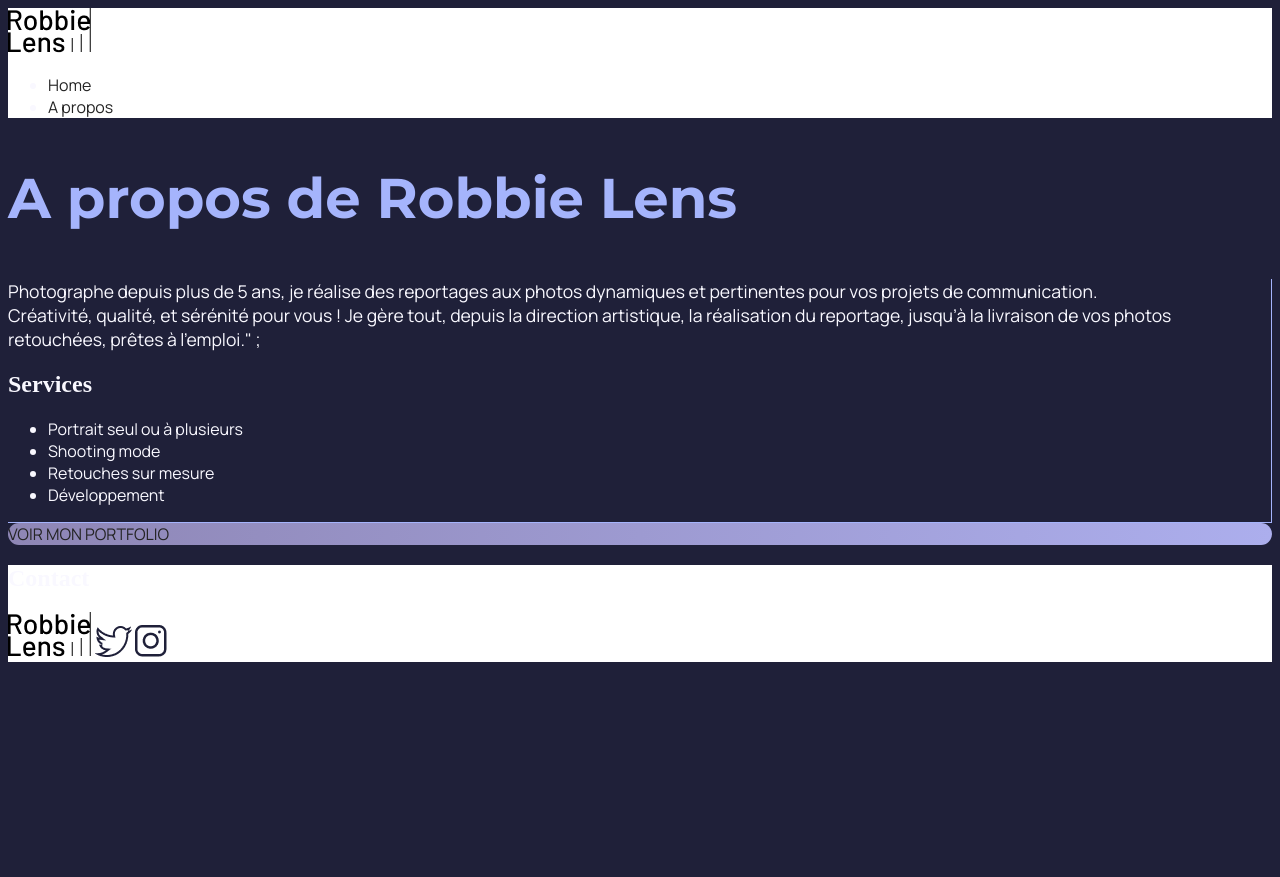
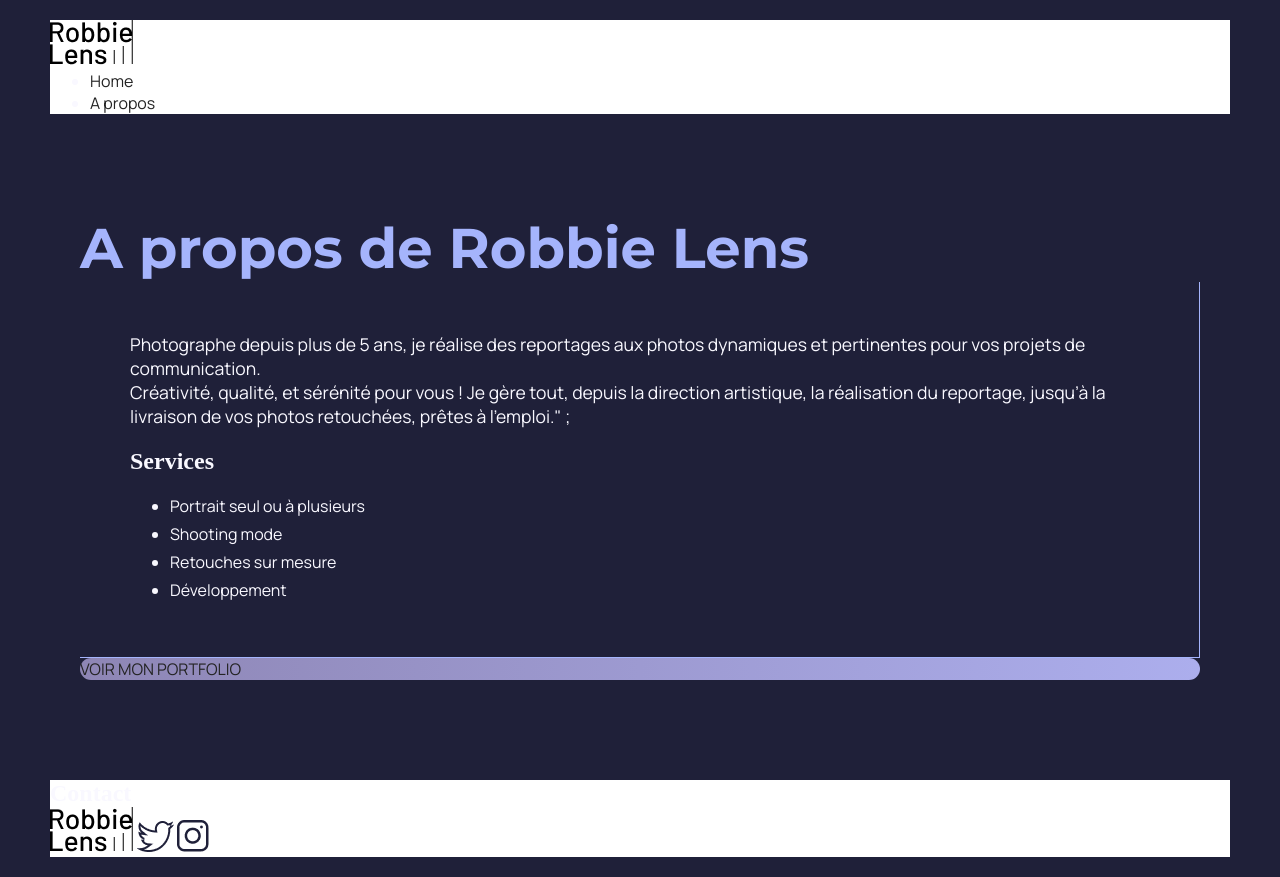
Before and after one commit to Spyros-Zaboukis/Html-Css-Portfolio, a plain HTML site: page APropos.html in a window 1280 px wide. Before the commit the page ends 800 px from the top, so only its background shows below. Drawn offline with Linux system fonts and the light colour scheme.

```diff
--- a/APropos.html
+++ b/APropos.html
@@ -28,7 +28,7 @@
     </header>
     <main>
 
-        <section>
+        <section class="sectionApropos">
             <!-- Contenu de la page -->
             <h1>A propos de Robbie Lens</h1>
 
@@ -37,12 +37,12 @@
                     Créativité, qualité, et sérénité pour vous ! Je gère tout, depuis la direction artistique, la réalisation du reportage, jusqu’à la
                     livraison de vos photos retouchées, prêtes à l'emploi." ;</p>
 
-                <h2>Services</h2>
+                <h2 class="services">Services</h2>
                 <ul>
-                    <li>Portrait seul ou à plusieurs </li>
-                    <li>Shooting mode</li>
-                    <li>Retouches sur mesure</li>
-                    <li>Développement</li>
+                    <li class="servicesList">Portrait seul ou à plusieurs </li>
+                    <li class="servicesList">Shooting mode</li>
+                    <li class="servicesList">Retouches sur mesure</li>
+                    <li class="servicesList">Développement</li>
                 </ul>
 
             </div>
--- a/style.css
+++ b/style.css
@@ -41,10 +41,16 @@ p, li, h2{
 header,
 footer {
   background-color: white;
+  margin-top: 20px;
+  margin-bottom: 20px;
+  margin-left: 50px;
+  margin-right: 50px;
+
 }
 
 body{
     background-color: #1F2039;
+
 }
 
 .pub{
@@ -56,6 +62,7 @@ body{
 .bodyApropos{
     border-bottom: 1px solid #A5B4FC;
     border-right: 1px solid #A5B4FC;
+    padding: 50px;
 }
 
 a .cta{
@@ -65,3 +72,25 @@ a .cta{
 .icon:hover{
     opacity: 0.5;
 }
+
+* {
+    margin: 0;
+}
+
+section{
+    padding: 80px;
+}
+
+.sectionApropos{
+    margin: auto;
+}
+
+.services{
+    margin-top: 20px;
+    margin-bottom: 20px;
+}
+
+.servicesList{
+    margin-top: 6px;
+    margin-bottom: 6px;
+}
```
